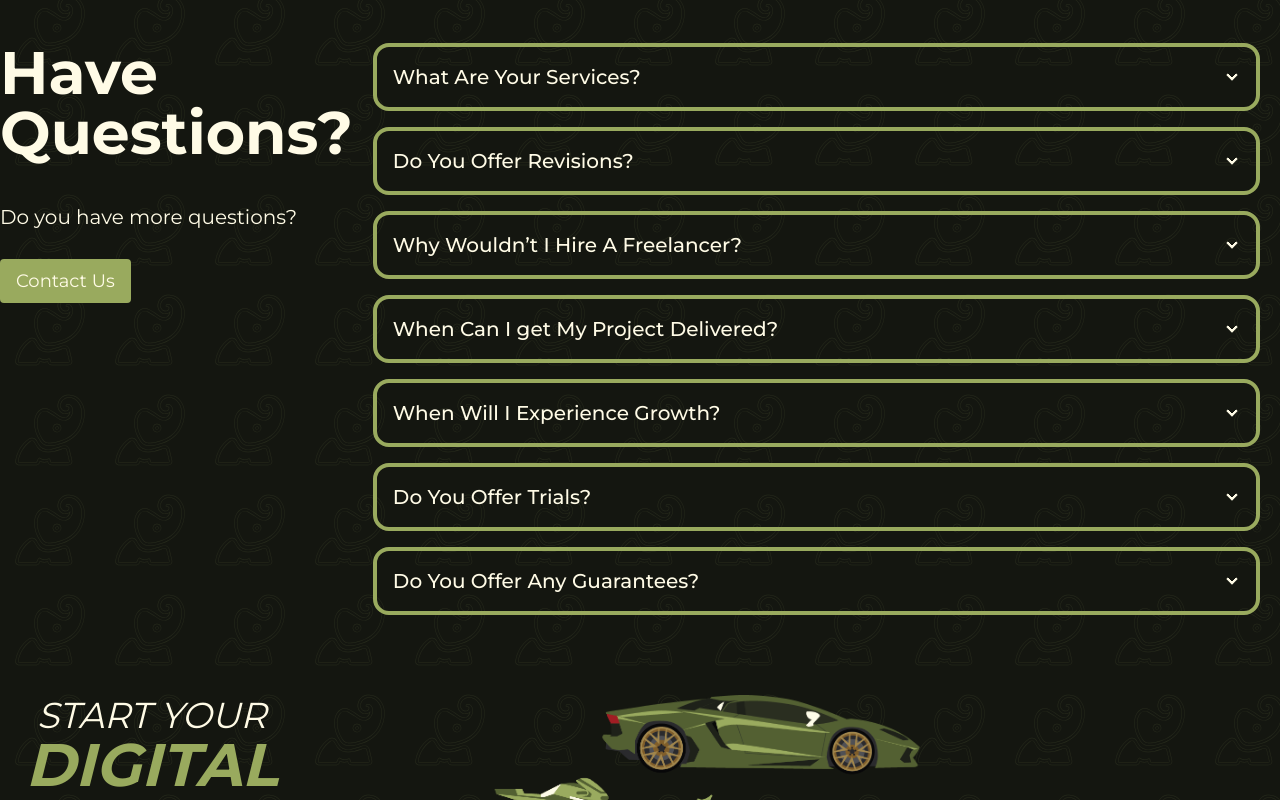
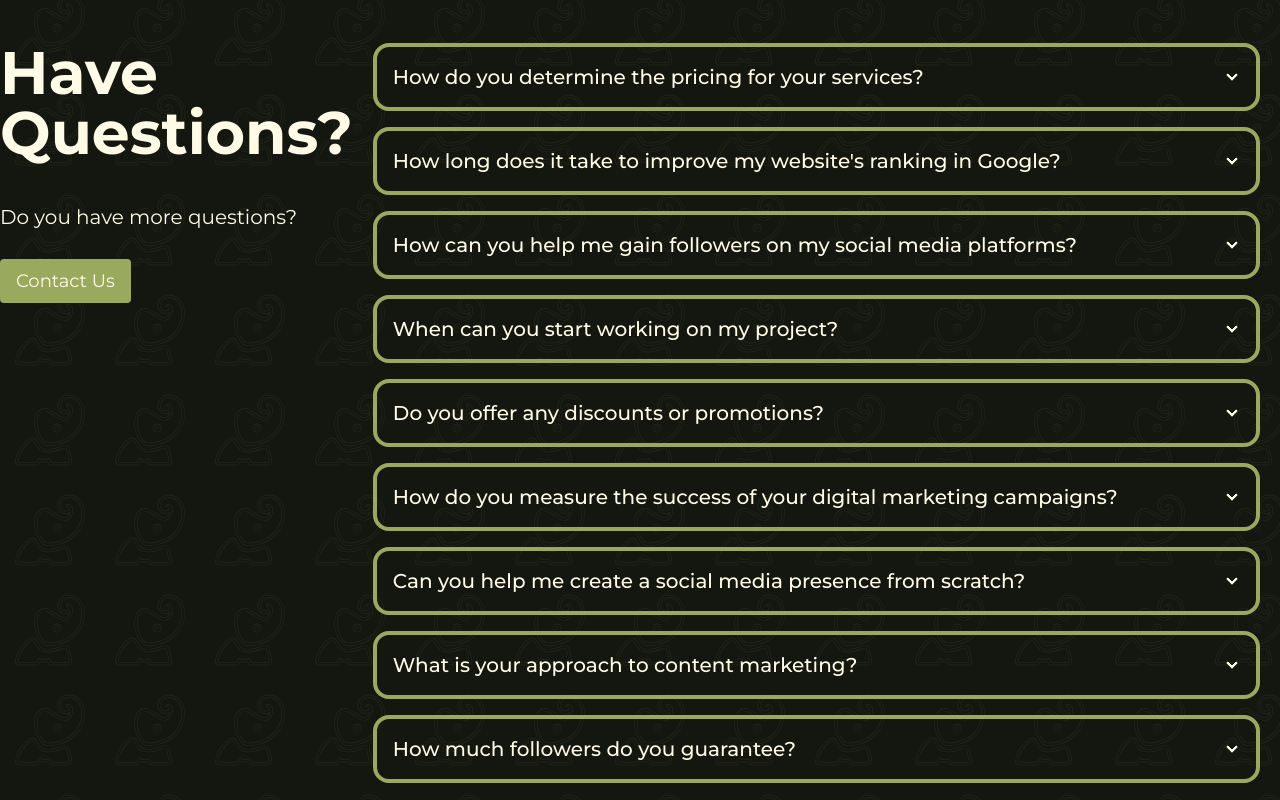
Before and after one commit to MushfikMahi/mammoth-media-digital, a Next.js app: page / in a window 1280 px wide. Shown: the part 3520-4320 px from the top of the page. Built offline with nearby package versions, Linux system fonts and the light colour scheme.

Commit message:
Update Faq.jsx
Frequently asked questions are updated

```diff
--- a/src/components/Faq.jsx
+++ b/src/components/Faq.jsx
@@ -32,32 +32,40 @@ const Faq = () => {
 
 const data = [
   {
-    title: "What Are Your Services?",
-    ans: "We have a huge range of Digital Marketing Services.",
+    title: "How do you determine the pricing for your services?",
+    ans: "We allocate budgets based on the specific services required and the complexity of your project after detailed discussion. Our pricing model is transparent and tailored to meet your individual needs.",
   },
   {
-    title: " Do You Offer Revisions?",
-    ans: "",
+    title: "How long does it take to improve my website's ranking in Google?",
+    ans: "SEO is a long-term process. While we cannot guarantee a specific timeline, we guarantee that we will improve your search visibility over time through strategic optimization techniques.",
   },
   {
-    title: "Why Wouldn’t I Hire A Freelancer?",
-    ans: "",
+    title: "How can you help me gain followers on my social media platforms?",
+    ans: "We focus on building genuine and engaged followers who are interested in your brand or company. Our social media marketing strategies involve creating high-quality content, running targeted campaigns, and leveraging social media analytics to optimize your reach.",
   },
   {
-    title: " When Can I get My Project Delivered?",
-    ans: "",
+    title: "When can you start working on my project?",
+    ans: "Our on-boarding process typically takes 2-3 days, during which we gather essential information about your business and establish clear expectations. Once we agree on the scope of work and budget, we can begin implementing your digital marketing strategy.",
   },
   {
-    title: "When Will I Experience Growth?",
-    ans: "",
+    title: "Do you offer any discounts or promotions?",
+    ans: "Usually, we don’t offer discounts. But if you commit to a 3-6 month contract, you can receive a discount of up to 10-15%.",
   },
   {
-    title: "Do You Offer Trials?",
-    ans: "",
+    title: "How do you measure the success of your digital marketing campaigns?",
+    ans: "We use a variety of metrics to track the performance of your campaigns, including website traffic, conversions, social media engagement, and return on investment (ROI).",
   },
   {
-    title: "Do You Offer Any Guarantees?",
-    ans: "",
+    title: "Can you help me create a social media presence from scratch?",
+    ans: "Absolutely! We can help you establish a strong social media presence on platforms that align with your target audience.",
+  },
+    {
+    title: "What is your approach to content marketing?",
+    ans: "Our content marketing strategy focuses on creating high-quality, informative, and engaging content that resonates with your target audience. We tailor our content to meet your specific goals and optimize it for search engines.",
+  },
+  {
+    title: "How much followers do you guarantee?",
+    ans: "While we cannot guarantee a specific number of followers, we prioritize quality over quantity. Our focus is on attracting genuine and engaged followers who are interested in your brand or company. By implementing effective social media strategies, we aim to increase your following over time and convert these followers into qualified leads.",
   },
 ];
 
```
